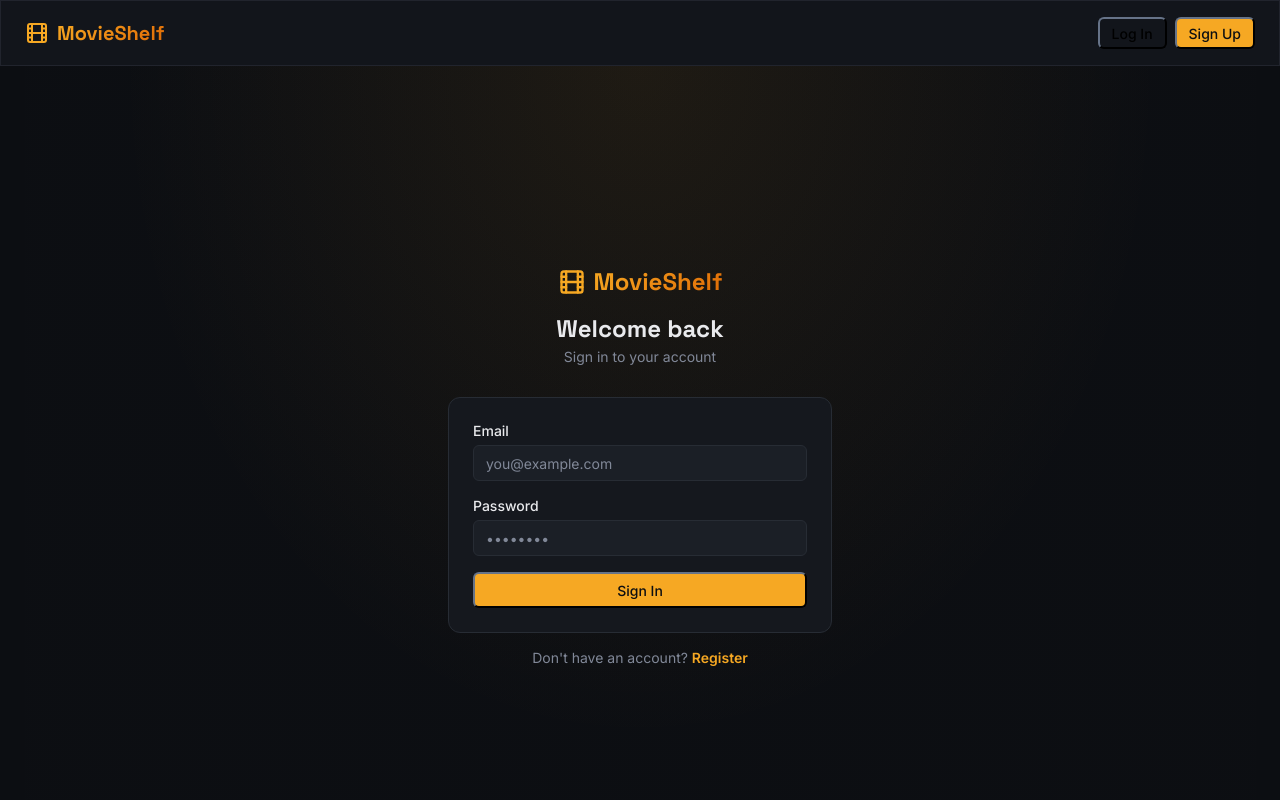
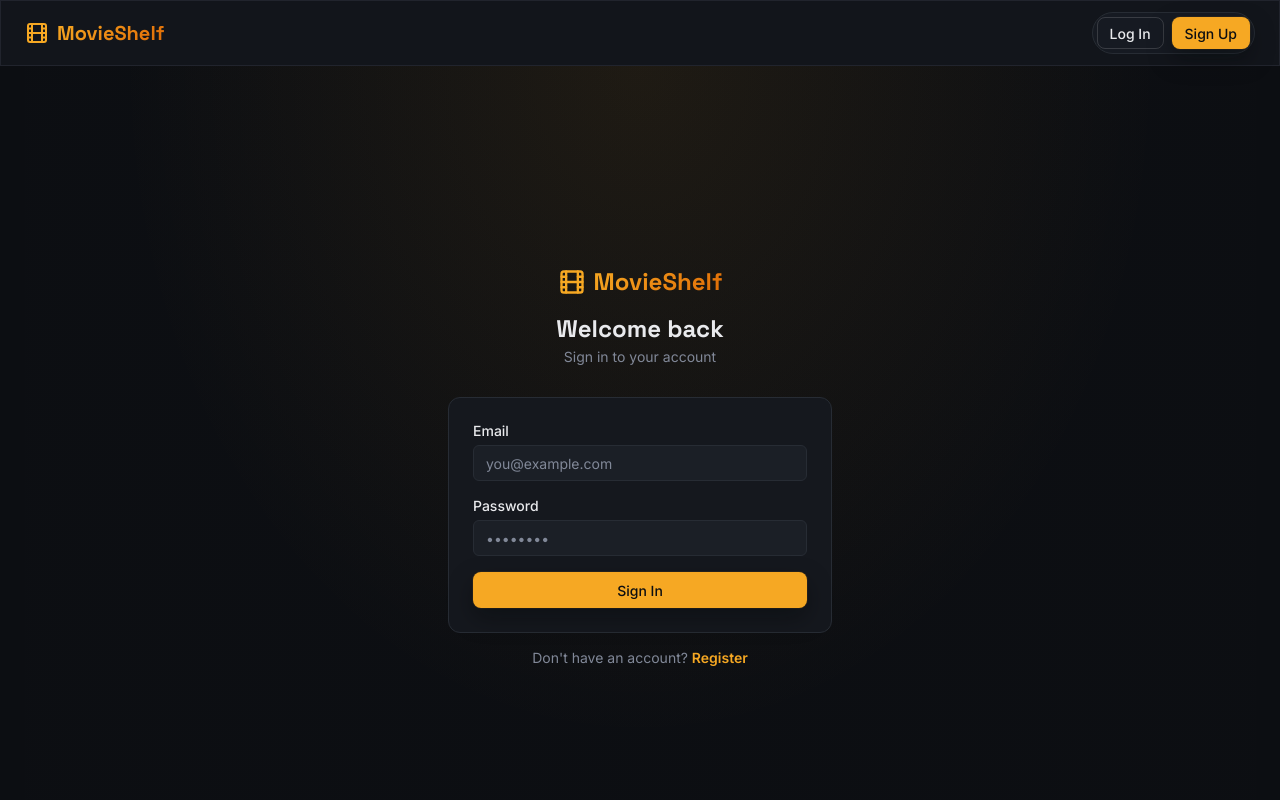
Before and after one commit to abuzar7266/movies-website, a React (Vite) app in the folder frontend/: page /login in a window 1280 px wide. Shown: the top 800 px of the page. Built offline with nearby package versions, Linux system fonts and the light colour scheme; no server answers.

Commit message:
api client issues fixed

```diff
--- a/frontend/src/api/client.ts
+++ b/frontend/src/api/client.ts
@@ -26,15 +26,15 @@ function extractMessage(body: unknown): string | undefined {
 }
 
 export function apiUrl(path: string): string {
-  if (import.meta.env.DEV) {
-    return path.startsWith("/") ? path : `/${path}`;
-  }
   if (API_BASE) {
     try {
       return new URL(path, API_BASE.endsWith("/") ? API_BASE : API_BASE + "/").toString();
     } catch {
       return (API_BASE || "") + path;
     }
+  }
+  if (import.meta.env.DEV) {
+    return path.startsWith("/") ? path : `/${path}`;
   }
   return path.startsWith("/") ? path : `/${path}`;
 }
--- a/frontend/src/components/layout/Navbar.module.css
+++ b/frontend/src/components/layout/Navbar.module.css
@@ -177,4 +177,8 @@
   display: flex;
   align-items: center;
   gap: 0.5rem;
+  border-radius: 9999px;
+  border: 1px solid hsl(var(--border));
+  background-color: hsl(var(--secondary) / 0.35);
+  padding: 0.25rem;
 }
--- a/frontend/src/components/layout/Navbar.tsx
+++ b/frontend/src/components/layout/Navbar.tsx
@@ -74,7 +74,7 @@ function Navbar() {
             </>
           ) : (
             <div className={styles.authButtons}>
-              <Button variant="ghost" size="sm" onClick={() => navigate("/login")}>Log In</Button>
+              <Button variant="outline" size="sm" onClick={() => navigate("/login")}>Log In</Button>
               <Button size="sm" onClick={() => navigate("/register")}>Sign Up</Button>
             </div>
           )}
--- a/frontend/src/components/ui/button/button.module.css
+++ b/frontend/src/components/ui/button/button.module.css
@@ -3,15 +3,17 @@
   align-items: center;
   justify-content: center;
   white-space: nowrap;
-  border-radius: 0.375rem;
+  border-radius: 0.5rem;
   font-size: 0.875rem;
   font-weight: 500;
+  border: 1px solid transparent;
+  cursor: pointer;
   transition: background-color 150ms, color 150ms, border-color 150ms;
 }
 
 .button:focus-visible {
   outline: none;
-  box-shadow: 0 0 0 2px hsl(var(--ring));
+  box-shadow: 0 0 0 2px hsl(var(--background)), 0 0 0 4px hsl(var(--ring));
 }
 
 .button:disabled {
@@ -22,27 +24,35 @@
 .variantDefault {
   background-color: hsl(var(--primary));
   color: hsl(var(--primary-foreground));
+  border-color: hsl(var(--primary) / 0.55);
+  box-shadow: 0 10px 24px hsl(220 20% 2% / 0.35), 0 0 0 1px hsl(38 92% 55% / 0.08);
 }
 
 .variantDefault:hover:not(:disabled) {
   background-color: hsl(var(--primary) / 0.9);
+  box-shadow: 0 14px 34px hsl(220 20% 2% / 0.45), 0 0 0 1px hsl(38 92% 55% / 0.12);
 }
 
 .variantGhost {
-  background-color: transparent;
+  background-color: hsl(var(--secondary) / 0.35);
+  color: hsl(var(--foreground));
+  border-color: hsl(var(--foreground) / 0.12);
 }
 
 .variantGhost:hover:not(:disabled) {
   background-color: hsl(var(--secondary) / 0.6);
+  border-color: hsl(var(--foreground) / 0.18);
 }
 
 .variantOutline {
-  border: 1px solid hsl(var(--border));
   background-color: transparent;
+  color: hsl(var(--foreground));
+  border-color: hsl(var(--foreground) / 0.16);
 }
 
 .variantOutline:hover:not(:disabled) {
   background-color: hsl(var(--secondary) / 0.6);
+  border-color: hsl(var(--foreground) / 0.22);
 }
 
 .sizeDefault {
```
